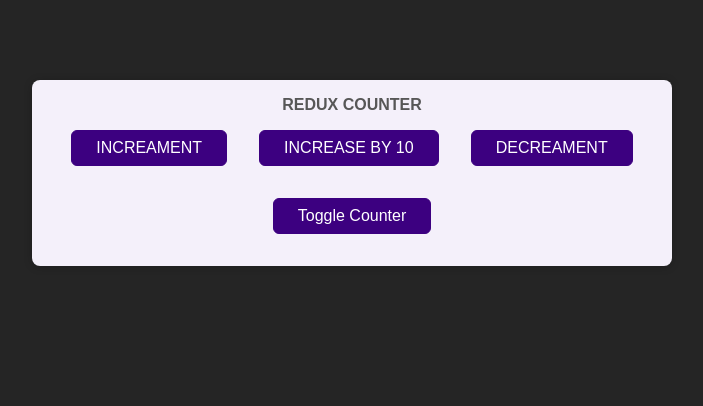
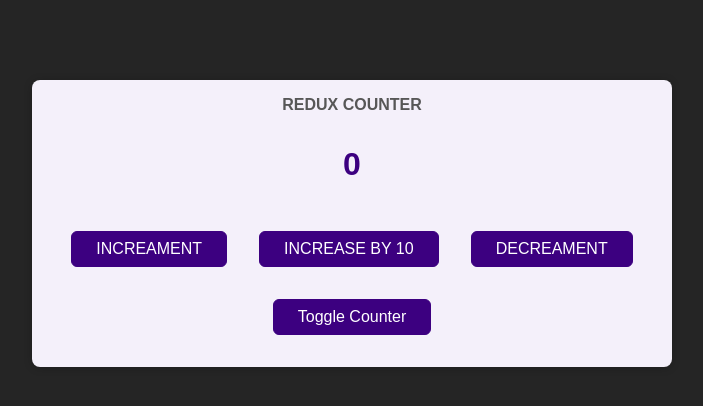
Before and after one commit to ogedengbewisdom/reactRedux, a React (Create React App) app: page / in a window 1280 px wide. Shown: the top 406 px of the page, without its empty margins (288-991 px from the left). Built offline with nearby package versions, Linux system fonts and the light colour scheme.

Commit message:
Reading and dispatching from a new slice

```diff
--- a/src/components/Counter.js
+++ b/src/components/Counter.js
@@ -4,12 +4,12 @@
 
 const Counter = () => {
   const dispatch = useDispatch()
-  const counter = useSelector(state => state.counter)
+  const counter = useSelector(state => state.counter.counter)
 
-  const toggle = useSelector(state => state.showCounter)
+  const toggle = useSelector(state => state.counter.showCounter)
 
   // const toggleCounterHandler = () => {
-  //   dispatch({type: "SHOWCOUNT"})
+  //   dispatch({type:"SHOWCOUNT"})
   // };
 
   // const increamentHandler = () => {
```
